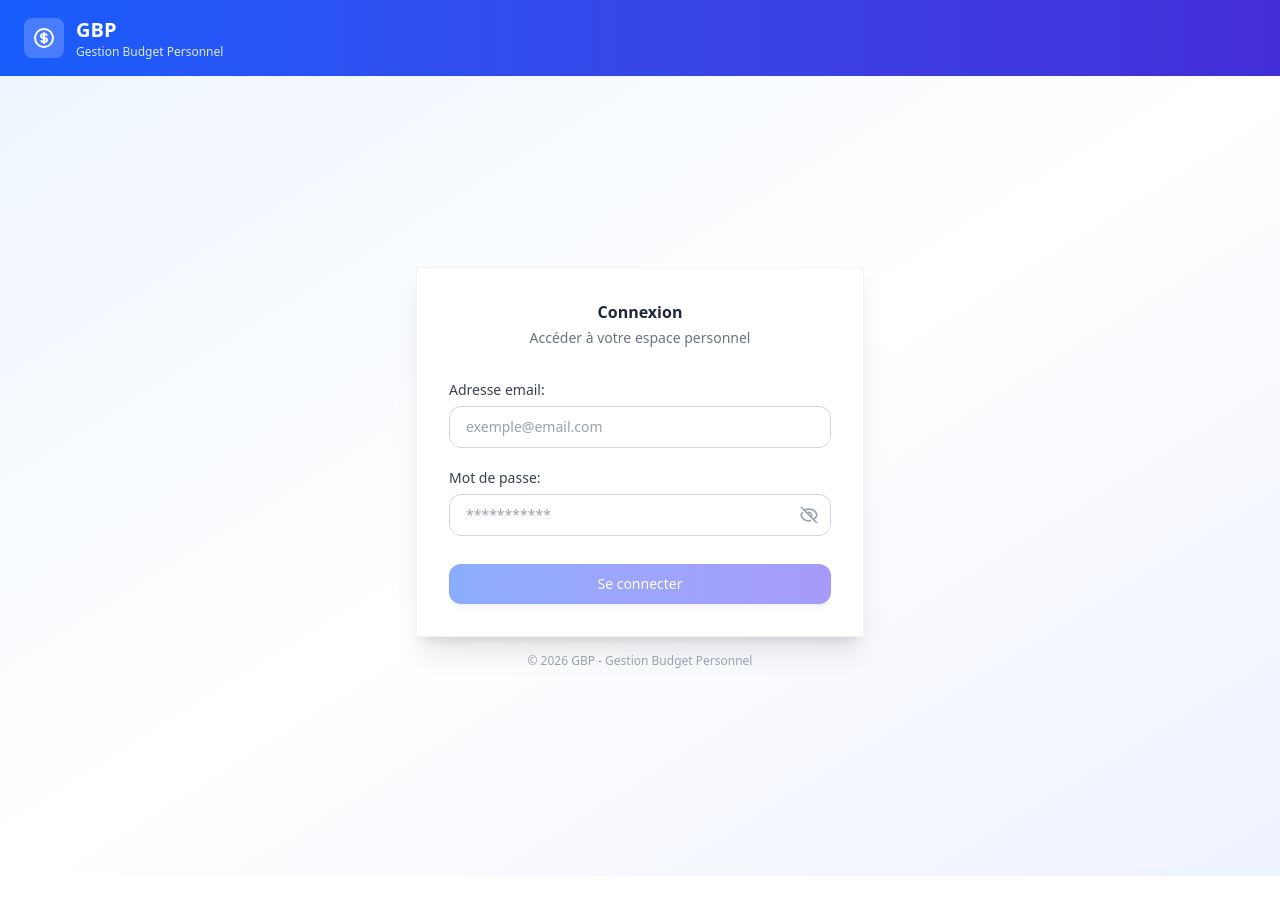
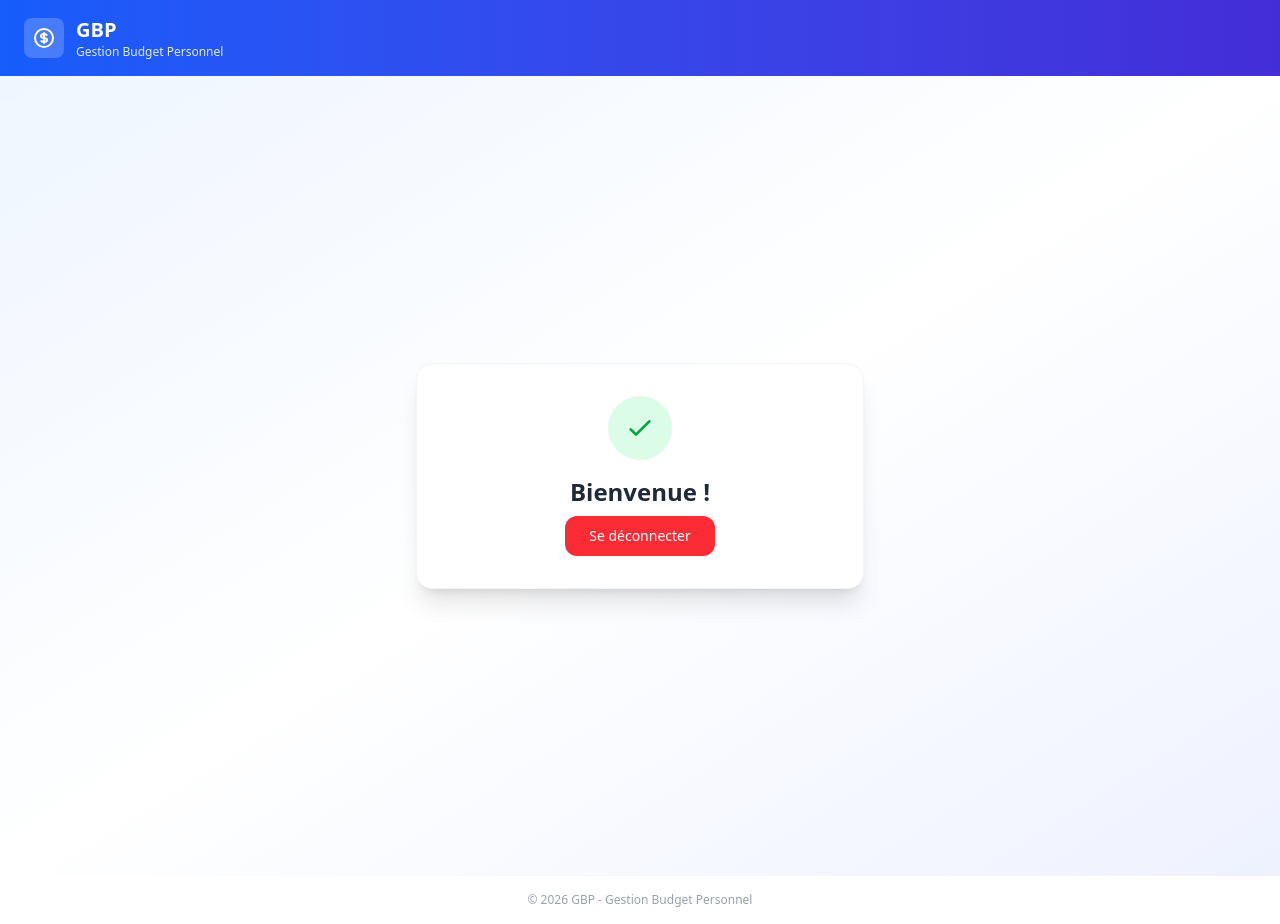
Before and after one commit to Verly1969/GBP_Front, an Angular app: page /dashboard in a window 1280 px wide. Before the commit this address led to /login. Before the commit the page ends 876 px from the top, so only its background shows below. Built offline with nearby package versions, Linux system fonts and the light colour scheme.

Commit message:
Add dashboard, authService, authModel

```diff
--- a/src/app/app.config.ts
+++ b/src/app/app.config.ts
@@ -2,10 +2,12 @@ import { ApplicationConfig, provideBrowserGlobalErrorListeners } from '@angular/
 import { provideRouter } from '@angular/router';
 
 import { routes } from './app.routes';
+import { provideHttpClient } from '@angular/common/http';
 
 export const appConfig: ApplicationConfig = {
   providers: [
     provideBrowserGlobalErrorListeners(),
-    provideRouter(routes)
+    provideRouter(routes),
+    provideHttpClient()
   ]
 };
--- a/src/app/app.routes.ts
+++ b/src/app/app.routes.ts
@@ -7,6 +7,12 @@ export const routes: Routes = [
             import('./features/auth/login/login')
                 .then(l => l.Login)
     },
+    {
+        path: 'dashboard',
+        loadComponent: () =>
+            import('./features/pages/dashboard/dashboard')
+                .then(d => d.Dashboard)
+    },
     { path: '',   redirectTo: 'login', pathMatch: 'full'},
     { path: '**', redirectTo: 'login'}
 ];
--- /dev/null
+++ b/src/app/core/models/auth.model.ts
@@ -0,0 +1,10 @@
+export interface LoginRequest {
+    email:    string;
+    password: string;
+}
+
+export interface LoginResponse {
+    id       : string;
+    firstName: string;
+    lastName : string;
+}
--- /dev/null
+++ b/src/app/core/services/auth.service.ts
@@ -0,0 +1,40 @@
+import { Injectable, inject, signal } from '@angular/core';
+import { HttpClient } from '@angular/common/http';
+import { Router } from '@angular/router';
+import { tap } from 'rxjs';
+import { LoginRequest, LoginResponse } from '../models/auth.model';
+
+@Injectable({
+  providedIn: 'root',
+})
+export class AuthService {
+
+  // -- Injections de dépendances
+  private readonly http   = inject(HttpClient);
+  private readonly router = inject(Router);
+
+  // -- URL de l'API
+  private readonly apiUrl = 'https://localhost:7161/api';
+
+  // -- Etat de l'application
+  readonly currentUser = signal<LoginResponse | null>(null);
+  readonly isLoggedIn  = signal<boolean>(false);
+
+  login(request: LoginRequest) {
+    return this.http
+      .post<LoginResponse>('${this.apiUrl}/Auth/login', request)
+      .pipe(
+        tap(response => {
+          this.currentUser.set(response);
+          this.isLoggedIn.set(true);
+        })
+      )
+  }
+
+  logout(): void {
+    this.currentUser.set(null);
+    this.isLoggedIn.set(false);
+    this.router.navigate(['/login']);
+  }
+
+}
--- a/src/app/features/auth/login/login.ts
+++ b/src/app/features/auth/login/login.ts
@@ -1,8 +1,10 @@
 import { Component, inject } from '@angular/core';
 import { CommonModule } from '@angular/common';
 import { FormBuilder, ReactiveFormsModule, Validators } from '@angular/forms';
+import { Router } from '@angular/router';
 import { Header } from '../../../shared/components/header/header';
 import { Footer } from '../../../shared/components/footer/footer';
+import { AuthService } from '../../../core/services/auth.service';
 
 @Component({
   selector: 'app-login',
@@ -16,7 +18,9 @@ import { Footer } from '../../../shared/components/footer/footer';
   styleUrl: './login.css',
 })
 export class Login {
-  private readonly fb = inject(FormBuilder);
+  private readonly fb          = inject(FormBuilder);
+  private readonly authService = inject(AuthService);
+  private readonly router      = inject(Router);
 
   errorMessage = '';
   isLoading    = false;
@@ -32,9 +36,29 @@ export class Login {
   }
 
   onSubmit(): void {
+    // Si le formulaire est invalide, on arrête tout
     if (this.form.invalid) return;
 
-    this.isLoading = true;
+    // On active le spinner de chargement
+    this.isLoading    = true;
+    this.errorMessage = '';
+
+    // On appelle le service avec les valeurs du formulaire
+    this.authService.login({
+      email   : this.form.value.email!,
+      password: this.form.value.password!
+    }).subscribe({
+      // Succès
+      next: () => {
+        this.isLoading = false;
+        this.router.navigate(['/dashboard']);
+      },
+      // Erreur
+      error: (err) => {
+        this.isLoading = false;
+        this.errorMessage = err.error?.message ?? 'Email ou mot de passe incorrect.';
+      }
+    })
 
     console.log('Formulaire soumis: ', this.form.value);
 
--- /dev/null
+++ b/src/app/features/pages/dashboard/dashboard.html
@@ -0,0 +1,50 @@
+<app-header />
+
+<div class="min-h-screen bg-gradient-to-br from-blue-50 via-white to-indigo-50
+            flex flex-col items-center justify-center px-4">
+
+  <div class="bg-white rounded-2xl shadow-xl p-8 w-full max-w-md
+              border border-gray-100 text-center">
+
+    <!-- Icône succès -->
+    <div class="bg-green-100 rounded-full p-4 w-16 h-16
+                flex items-center justify-center mx-auto mb-4">
+      <svg xmlns="http://www.w3.org/2000/svg"
+           class="h-8 w-8 text-green-600"
+           fill="none" viewBox="0 0 24 24" stroke="currentColor">
+        <path stroke-linecap="round" stroke-linejoin="round"
+              stroke-width="2" d="M5 13l4 4L19 7"/>
+      </svg>
+    </div>
+
+    <!-- Message de bienvenue -->
+    <h2 class="text-2xl font-bold text-gray-800 mb-2">
+      Bienvenue !
+    </h2>
+
+    <!-- Affiche le prénom et nom depuis le signal -->
+    @if (currentUser()) {
+      <p class="text-gray-500 mb-6">
+        Connecté en tant que
+        <span class="font-medium text-blue-600">
+          {{ currentUser()!.firstName }} {{ currentUser()!.lastName }}
+        </span>
+      </p>
+      <!-- <p class="text-sm text-gray-400 mb-8">
+        Rôle : {{ currentUser()!.role }}
+      </p> -->
+    }
+
+    <!-- Bouton logout -->
+    <button
+      (click)="logout()"
+      class="bg-red-500 hover:bg-red-600 text-white
+             font-medium px-6 py-2.5 rounded-xl
+             transition duration-200 text-sm">
+      Se déconnecter
+    </button>
+
+  </div>
+</div>
+
+<app-footer />
--- /dev/null
+++ b/src/app/features/pages/dashboard/dashboard.ts
@@ -0,0 +1,25 @@
+import { Component, inject } from '@angular/core';
+import { Header } from '../../../shared/components/header/header';
+import { Footer } from '../../../shared/components/footer/footer';
+import { AuthService } from '../../../core/services/auth.service';
+
+@Component({
+  selector: 'app-dashboard',
+  imports: [
+    Header,
+    Footer
+  ],
+  templateUrl: './dashboard.html',
+  styleUrl: './dashboard.css',
+})
+export class Dashboard {
+
+  private readonly authService = inject(AuthService);
+
+  // Récupérer l'utilisateur connecté depuis le signal
+  currentUser = this.authService.currentUser;
+
+  logout(): void {
+    this.authService.logout();
+  }
+}
```
Also changed, not shown: src/app/features/pages/dashboard/dashboard.css (added).
